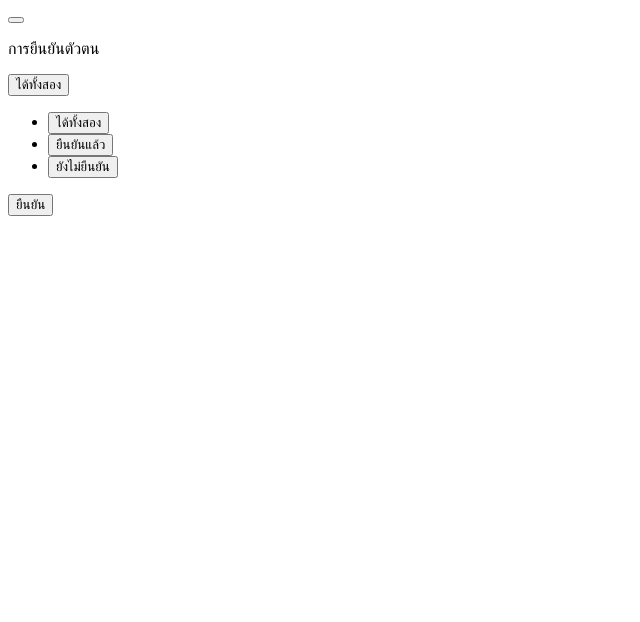
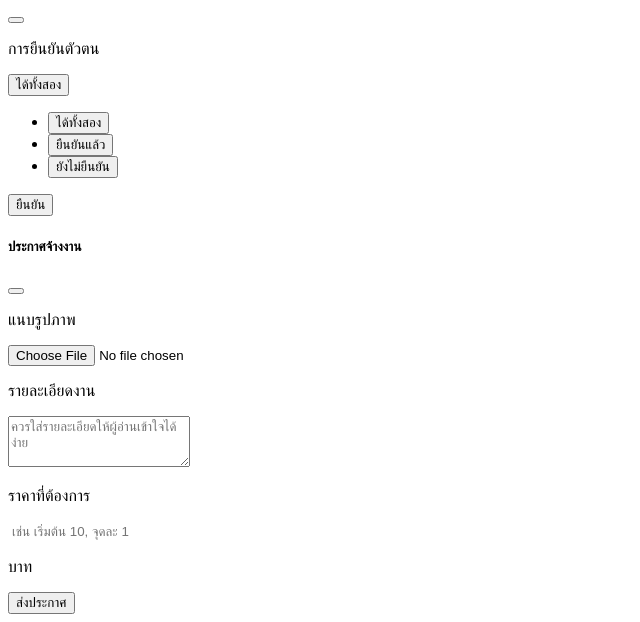
Before and after one commit to FrameTH1/SuperSam, a PHP site: page /page/hire.php in a window 1280 px wide. Shown: the part 936-1558 px from the top of the page, without its empty margins (0-640 px from the left). Before the commit the page ends 1152 px from the top, so only its background shows below. Run offline with PHP 8.4, Linux system fonts and the light colour scheme.

Commit message:
เพิ่ม form ประกาศจ้างงาน

```diff
--- a/page/hire.php
+++ b/page/hire.php
@@ -169,7 +169,7 @@ $jobs_type = ["รอดำเนินการ", "กำลังดำเน
                     </div>
                     <div class="d-flex mt-3 gap-2 justify-content-center">
                         <p class="h5 text-white my-auto text-center">หรือต้องการ</p>
-                        <button class="btn btn-find my-auto ms-1 me-0" type="button">
+                        <button class="btn btn-find my-auto ms-1 me-0" type="button" data-bs-toggle="modal" data-bs-target="#hireModal">
                             ประกาศจ้างงาน
                         </button>
                     </div>
@@ -230,8 +230,8 @@ $jobs_type = ["รอดำเนินการ", "กำลังดำเน
                                             <p class="h6 my-auto">( ${row.rating_count} โหวต )</p>
                                         </div>
                                         <div class="d-flex d-sm-none gap-1">
-                                            <p class="h6 my-auto">`+ (isNaN(parseFloat(rating).toFixed(1)) ? "" : parseFloat(parseFloat(rating).toFixed(1))) +`</p>
-                                            `+ (parseFloat(rating) > 0 ? '<div class="my-auto" id="star">★</div>' : '') +`
+                                            <p class="h6 my-auto">`+ (isNaN(parseFloat(rating).toFixed(1)) ? "" : parseFloat(parseFloat(rating).toFixed(1))) + `</p>
+                                            `+ (parseFloat(rating) > 0 ? '<div class="my-auto" id="star">★</div>' : '') + `
                                         </div>
                                     </div>
                                     <div class="px-1 mt-2">
@@ -305,6 +305,31 @@ $jobs_type = ["รอดำเนินการ", "กำลังดำเน
                 </div>
             </div>
         </div>
+
+        <div class="modal fade" id="hireModal" tabindex="-1" aria-labelledby="hireModalLabel" aria-hidden="true">
+            <div class="modal-dialog modal-dialog-centered">
+                <div class="modal-content">
+                    <div class="modal-header">
+                        <h5 class="modal-title" id="hireModalLabel">ประกาศจ้างงาน</h5>
+                        <button type="button" class="btn-close" data-bs-dismiss="modal" aria-label="Close"></button>
+                    </div>
+                    <div class="modal-body">
+                        <p class="h5 text-center">แนบรูปภาพ</p>
+                        <input class="form-control" type="file" id="jobImage" accept="image/*">
+                        <p class="h5 mt-2 text-center">รายละเอียดงาน</p>
+                        <textarea class="form-control" id="jobDescription" placeholder="ควรใส่รายละเอียดให้ผู้อ่านเข้าใจได้ง่าย" rows="3"></textarea>
+                        <p class="h5 mt-2 text-center">ราคาที่ต้องการ</p>
+                        <div class="d-flex gap-2">
+                            <input class="form-control" type="text" placeholder="เช่น เริ่มต้น 10, จุดละ 1">
+                            <p class="h5 my-auto">บาท</p>
+                        </div>
+                    </div>
+                    <div class="modal-footer">
+                        <button type="button" class="btn btn-success">ส่งประกาศ</button>
+                    </div>
+                </div>
+            </div>
+        </div>
         <div class="mb-3"></div>
     </div>
 </body>
```
